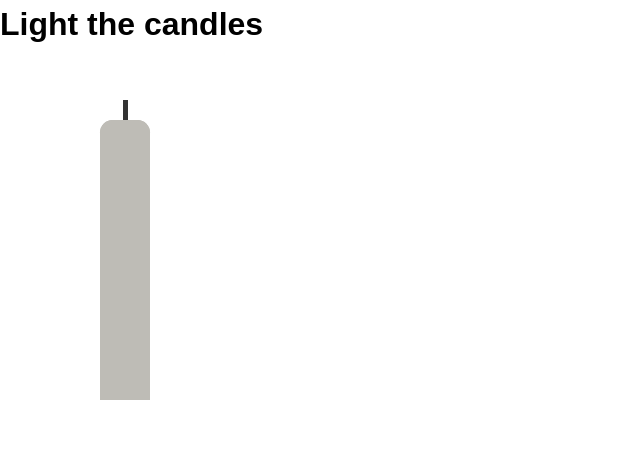
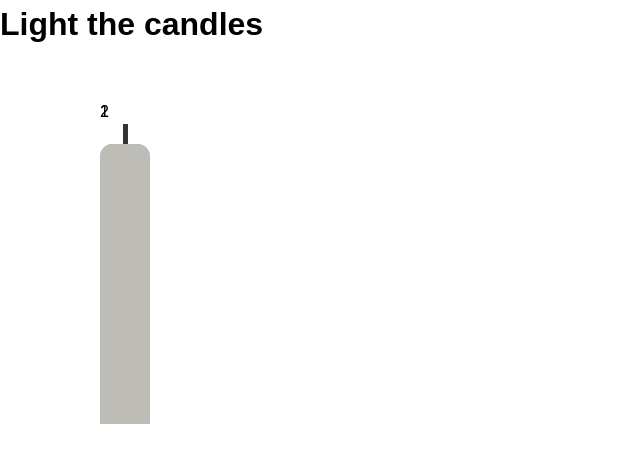
Before and after one commit to luidsonl/light-the-candle, a React app: page / in a window 1280 px wide. Shown: the top 462 px of the page, without its empty margins (0-640 px from the left). Built offline with nearby package versions, Linux system fonts and the light colour scheme.

Commit message:
feat: integrate DraggableObject to CollisionContext

```diff
--- a/src/App.jsx
+++ b/src/App.jsx
@@ -6,8 +6,8 @@ import './App.css'
 export default function App(){
     return(
         <CollisionProvider>
-            <Candle id={1}/>
-            <Candle id={2}/>
+            <Candle/>
+            <Candle/>
         </CollisionProvider>
     )
 }
--- a/src/components/Candle/Candle.jsx
+++ b/src/components/Candle/Candle.jsx
@@ -4,11 +4,11 @@ import DraggableObject from "../DraggableObject/DraggableObject";
 import './Candle.css';
 import Wick from "../Wick/Wick";
 
-export default function Candle({id}) {
+export default function Candle() {
   const [lit, setLit] = useState(false);
 
   return (
-    <DraggableObject id={id}>
+    <DraggableObject>
       <div className="candle">
         <div className="wick-box">{lit ? <Flame /> : <Wick/>}</div>
         <div className="candle-body"></div>
--- a/src/components/DraggableObject/DraggableObject.jsx
+++ b/src/components/DraggableObject/DraggableObject.jsx
@@ -1,9 +1,14 @@
-import React, { useState, useEffect } from "react";
+import React, { useState, useEffect, useRef } from "react";
+import { useCollision } from "../../contexts/CollisionContext";
 
-export default function DraggableObject({ children, initialPosition = { x: 100, y: 100 } }) {
+export default function DraggableObject({ children, initialPosition = { x: 100, y: 100 }, objectType }) {
   const [position, setPosition] = useState(initialPosition);
   const [isDragging, setIsDragging] = useState(false);
   const [offset, setOffset] = useState({ x: 0, y: 0 });
+  const [isReady, setIsReady] = useState(false);
+  const [id, setId] = useState(null);
+  const elementRef = useRef(null);
+  const {createObject, objects} = useCollision()
 
   const handleMouseDown = (e) => {
     setOffset({ x: e.clientX - position.x, y: e.clientY - position.y });
@@ -11,7 +16,16 @@ export default function DraggableObject({ children, initialPosition = { x: 100,
   };
 
   useEffect(() => {
-    if (!isDragging) return;
+    if (elementRef) {
+      createObject(elementRef).then((newId) => {
+        setId(newId);
+        setIsReady(true);
+      });
+    }
+  }, []);
+
+  useEffect(() => {
+    if (!isDragging || !isReady) return;
 
     const handleMouseMove = (e) => {
       setPosition({ x: e.clientX - offset.x, y: e.clientY - offset.y });
@@ -22,6 +36,8 @@ export default function DraggableObject({ children, initialPosition = { x: 100,
     document.addEventListener("mousemove", handleMouseMove);
     document.addEventListener("mouseup", handleMouseUp);
 
+    console.log(objects);
+
     return () => {
       document.removeEventListener("mousemove", handleMouseMove);
       document.removeEventListener("mouseup", handleMouseUp);
@@ -30,6 +46,8 @@ export default function DraggableObject({ children, initialPosition = { x: 100,
 
   return (
     <div
+      data-object-type={objectType ?? 'DraggableObject'}
+      ref={elementRef}
       style={{
         position: "absolute",
         left: position.x,
@@ -39,7 +57,11 @@ export default function DraggableObject({ children, initialPosition = { x: 100,
       }}
       onMouseDown={handleMouseDown}
     >
-      {children}
+      <>
+      {id}
+      {React.Children.only(children)}
+      </>
+
     </div>
   );
 }
--- a/src/contexts/CollisionContext.js
+++ b/src/contexts/CollisionContext.js
@@ -1,12 +1,33 @@
-import { createContext, useState, useContext } from "react";
+import { createContext, useState, useContext, useCallback } from "react";
 
 const CollisionContext = createContext();
 
 export function CollisionProvider({ children }) {
+  const [nextId, setNextId] = useState(1);
+  const [objects, setObjects] = useState({});
 
+  const createObject = useCallback((obj) => {
+    return new Promise((resolve) => {
+      setNextId((prev) => {
+        const newId = prev;
+
+        setObjects((prevObjects) => {
+          const updatedObjects = {
+            ...prevObjects,
+            [newId]: { ...obj },
+          };
+          queueMicrotask(() => resolve(newId));
+
+          return updatedObjects;
+        });
+
+        return prev + 1;
+      });
+    });
+  }, []);
 
   return (
-    <CollisionContext.Provider >
+    <CollisionContext.Provider value={{ objects, createObject }}>
       {children}
     </CollisionContext.Provider>
   );
```
